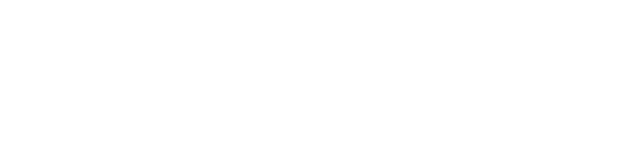
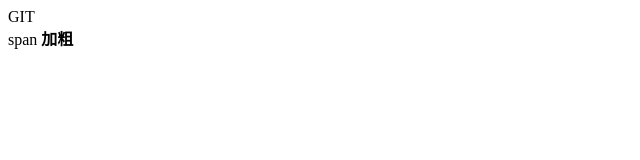
Before and after one commit to AiGarry/shoppings, a plain HTML site: page index.html in a window 1280 px wide. Shown: the whole page, without its empty margins (0-640 px from the left). Drawn offline with Linux system fonts and the light colour scheme.

Commit message:
index.html第二次修改

```diff
--- a/index.html
+++ b/index.html
@@ -1,12 +1,17 @@
 <!DOCTYPE html>
 <html lang="en">
+
 <head>
     <meta charset="UTF-8">
     <meta http-equiv="X-UA-Compatible" content="IE=edge">
     <meta name="viewport" content="width=device-width, initial-scale=1.0">
     <title>Document</title>
 </head>
+
 <body>
+    <div class="box">GIT</div>
+    <span>span</span>
+    <strong>加粗</strong>
+</body>
 
-</body>
 </html>
```
